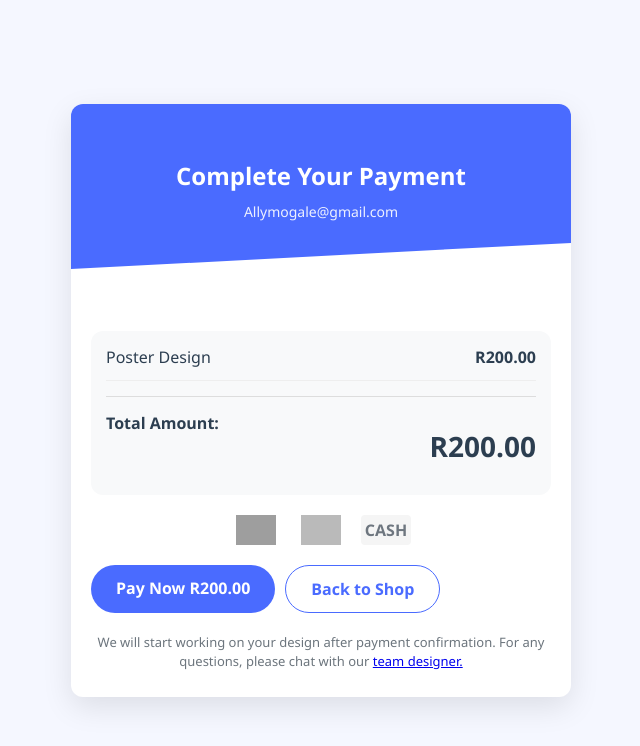
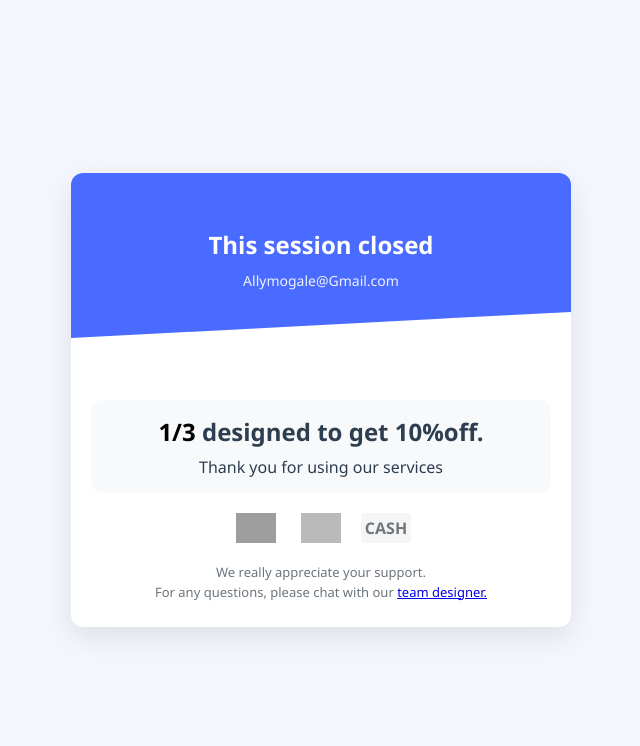
Before and after one commit to 96studios/allymogale, a plain HTML site: page index.html in a window 1280 px wide. Shown: the whole page, without its empty margins (319-959 px from the left). Drawn offline with Linux system fonts and the light colour scheme; grey boxes are pictures that could not be loaded.

Commit message:
Add files via upload

```diff
--- a/index.html
+++ b/index.html
@@ -3,7 +3,7 @@
 <head>
     <meta charset="UTF-8">
     <meta name="viewport" content="width=device-width, initial-scale=1.0">
-    <title>Payment Confirmation</title>
+    <title>Payment session-closed</title>
     <link rel="stylesheet" href="https://cdnjs.cloudflare.com/ajax/libs/font-awesome/6.4.0/css/all.min.css">
     <style>
         :root {
@@ -355,22 +355,15 @@
 <body>
     <div class="confirmation-card">
         <div class="header">
-            <h1>Complete Your Payment</h1>
-            <div class="user-email">Allymogale@gmail.com</div>
+            <h1>This session closed</h1>
+            <div class="user-email">Allymogale@Gmail.com</div>
         </div>
 
         <div class="content">
             <div class="cart-items">
-
-                <div class="cart-item">
-                    <span class="item-name">Poster Design</span>
-                    <span class="item-price">R200.00</span>
-                </div>
-
-                <div class="total-row">
-                    <span>Total Amount:</span>
-                    <span class="amount" id="totalAmount">R0.00</span>
-                </div>
+                <h1 style="text-align: center;"><strong style="color: black;">1/3</strong> designed to get 10%off.</h1>
+                <h1 hidden style="text-align: center;"> You unlocked 10% discount <br>on all designs.</h1>
+                <p style="text-align: center;">Thank you for using our services</p>
             </div>
 
             <div class="payment-methods">
@@ -379,13 +372,8 @@
                 <div class="payment-icon cash-icon" data-method="cash">CASH</div>
             </div>
 
-            <div class="btn-container">
-                <a href="#" class="btn" id="payButton">Pay Now R0.00</a>
-                <a href="https://96studios.co.za/" class="btn btn-outline">Back to Shop</a>
-            </div>
-
             <p class="note">
-                We will start working on your design after payment confirmation.
+                We really appreciate your support. <br>
                 For any questions, please chat with our <a href="https://wa.me/27835428310" target="_blank" >team designer.</a>
             </p>
         </div>
@@ -480,7 +468,7 @@
                 // Determine which payment method is selected
                 const activeMethod = document.querySelector('.payment-icon.active').dataset.method;
 
-                if(activeMethod === 'bank') {
+                if(activeMethod === 'cash') {
                     bankDetails.style.display = 'block';
                     cashInstructions.style.display = 'none';
                 } else {
```
